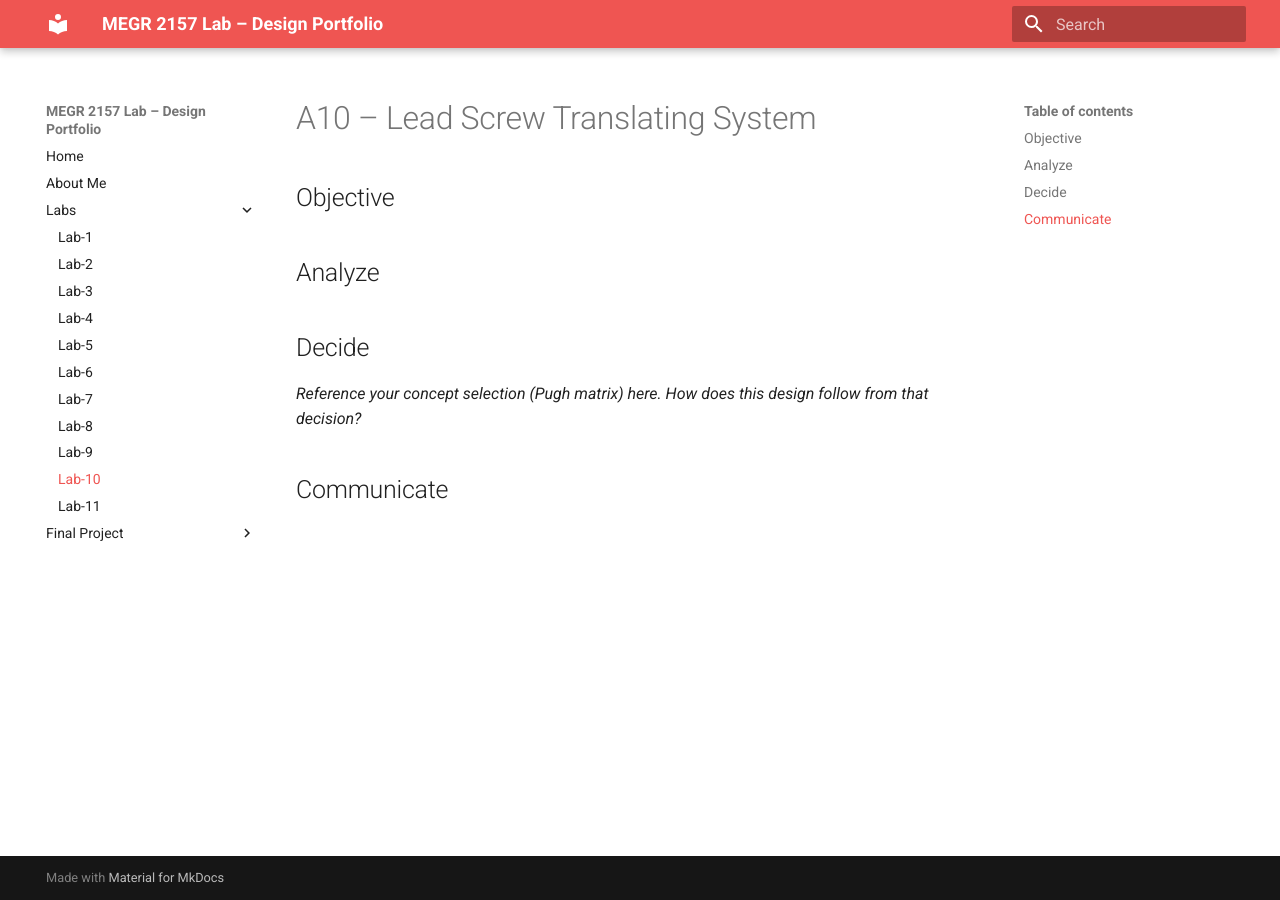
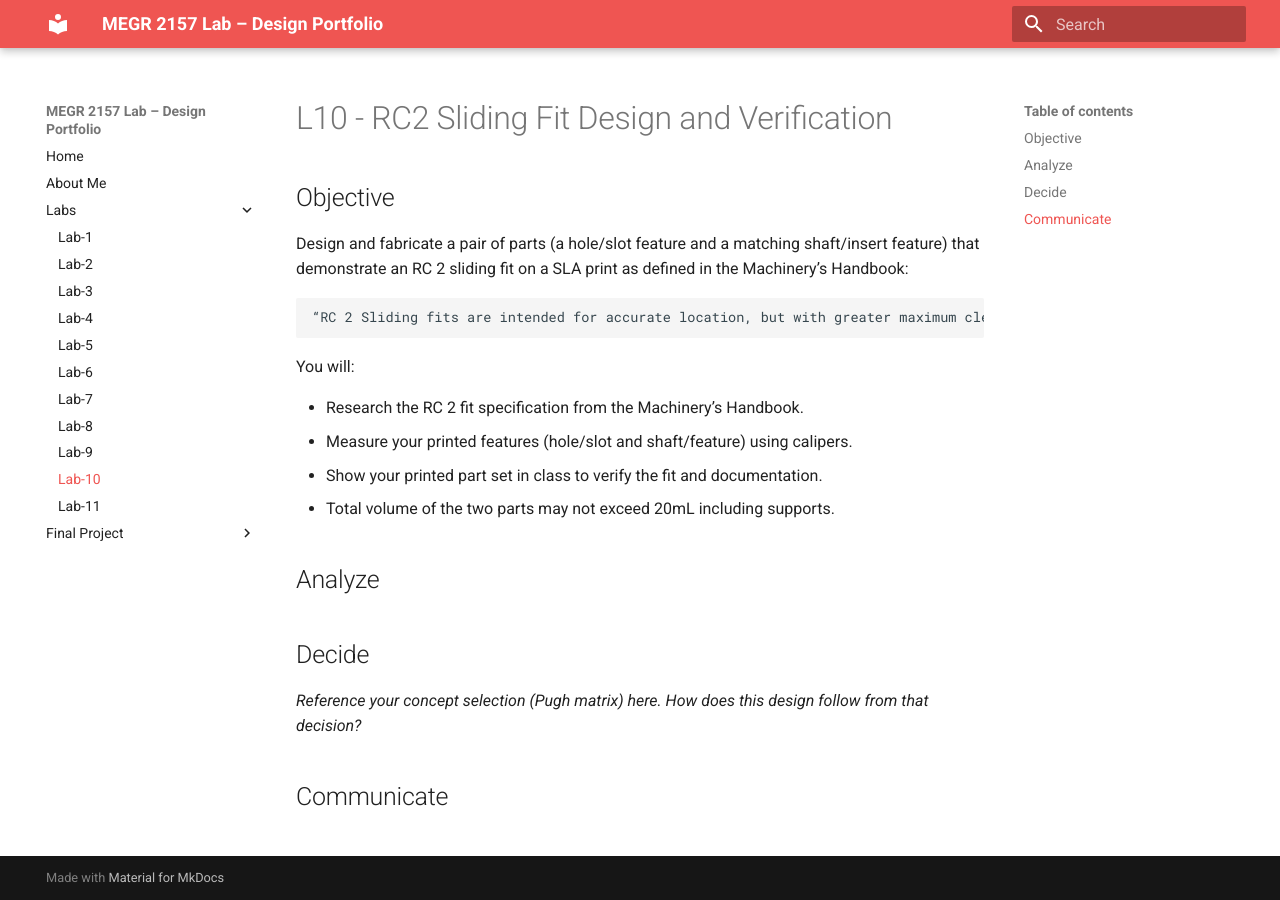
Before and after one commit to AndyChwalik/andy-chwalik-portfolio, an MkDocs documentation site: the page built from docs/Labs/L10/index.md, in a window 1280 px wide. Built offline with MkDocs 1.6.1 and Material for MkDocs 9.7.7, drawn with Linux system fonts in a browser that asks for light colours.

Commit message:
Update index.md

```diff
--- a/docs/Labs/L10/index.md
+++ b/docs/Labs/L10/index.md
@@ -1,6 +1,17 @@
-# A10 – Lead Screw Translating System
+# L10 - RC2 Sliding Fit Design and Verification
 
 ## Objective
+
+Design and fabricate a pair of parts (a hole/slot feature and a matching shaft/insert feature) that demonstrate an RC 2 sliding fit on a SLA print as defined in the Machinery’s Handbook:
+
+    “RC 2 Sliding fits are intended for accurate location, but with greater maximum clearance than class RC 1. Parts made to this fit move and turn easily but are not intended to run freely, and in the larger sizes may seize with small temperature changes.”
+
+You will:
+
+- Research the RC 2 fit specification from the Machinery’s Handbook.
+- Measure your printed features (hole/slot and shaft/feature) using calipers.
+- Show your printed part set in class to verify the fit and documentation.
+- Total volume of the two parts may not exceed 20mL including supports.
 
 
 ## Analyze
```
